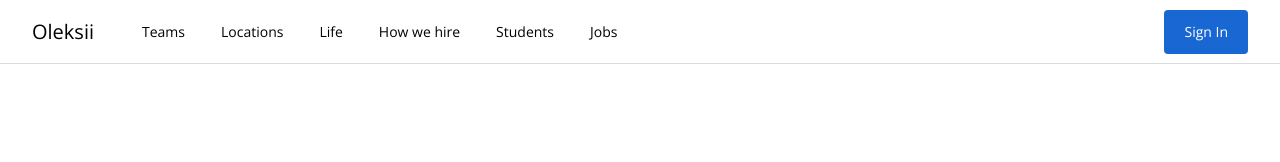
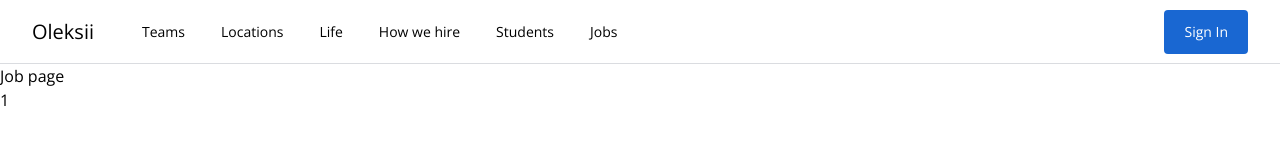
Before and after one commit to alekseypetrenko/job-search, a Vue app: page /jobs/results/1 in a window 1280 px wide. Shown: the top 162 px of the page. Built offline with nearby package versions, Linux system fonts and the light colour scheme.

Commit message:
lazy routing, webpack chunks

```diff
--- a/src/router/index.js
+++ b/src/router/index.js
@@ -1,6 +1,9 @@
 import { createRouter, createWebHistory } from "vue-router";
-import HomeView from "@/views/HomeView.vue";
-import JobResults from "@/views/JobResultsView.vue";
+const HomeView = () => import("@/views/HomeView.vue");
+const JobResults = () =>
+  import(/* webpackChunkName: "jobs" */ "@/views/JobResultsView.vue");
+const JobView = () =>
+  import(/* webpackChunkName: "jobs" */ "@/views/JobView.vue");
 
 const routes = [
   {
@@ -13,6 +16,11 @@ const routes = [
     name: "JobResults",
     component: JobResults,
   },
+  {
+    path: "/jobs/results/:id",
+    name: "JobListing",
+    component: JobView,
+  },
 ];
 
 const router = createRouter({
--- /dev/null
+++ b/src/views/JobView.vue
@@ -0,0 +1,15 @@
+<template>
+  <h2>Job page</h2>
+  <p>{{ currentJobId }}</p>
+</template>
+
+<script>
+export default {
+  name: "JobView",
+  computed: {
+    currentJobId() {
+      return this.$route.params.id;
+    },
+  },
+};
+</script>
```
